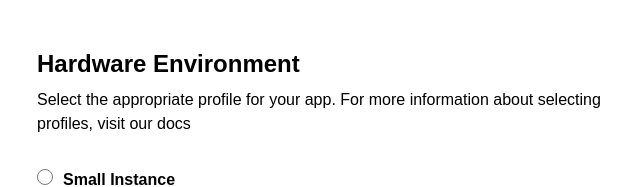
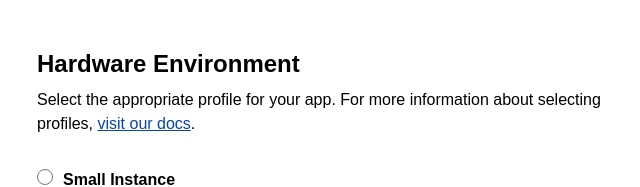
Before and after one commit to nebari-dev/jhub-apps, a React (Vite) app in the folder ui/: page /server-types in a window 1280 px wide. Shown: the top 187 px of the page, without its empty margins (319-959 px from the left). Built offline with nearby package versions, Linux system fonts and the light colour scheme.

Commit message:
ui-spawner-profile-268 # added a link to nebari docs, added simple link styles

```diff
--- a/ui/src/index.css
+++ b/ui/src/index.css
@@ -10,7 +10,31 @@ h1 {
   margin-bottom: 1rem;
 }
 
+/* Basic link style */
+a {
+  color: #0645ad; /* A shade of blue for the link */
+  text-decoration: none; /* Removes underline from links */
+  transition: color 0.3s ease-in-out; /* Smooth color transition */
+  text-decoration: underline;
+}
+
+/* Hover state */
+a:hover {
+  color: #0a58ca; /* A darker shade of blue for hover state */
+}
+
+/* Active state */
+a:active {
+  color: #03396c; /* An even darker shade for active/clicked state */
+}
+
+/* Visited state */
+a:visited {
+  color: #4b2e83; /* A purple color for visited links */
+}
+
 /* Utility classes */
+
 .mb-0 {
   margin-bottom: 0;
 }
--- a/ui/src/pages/server-types/server-types.tsx
+++ b/ui/src/pages/server-types/server-types.tsx
@@ -73,7 +73,17 @@ export const ServerTypes = (): React.ReactElement => {
             <h1 className="mb-0">Hardware Environment</h1>
             <p>
               Select the appropriate profile for your app. For more information
-              about selecting profiles, visit our docs
+              about selecting profiles,{' '}
+              <span>
+                <a
+                  href="https://www.nebari.dev/docs/welcome"
+                  target="_blank"
+                  rel="noopener noreferrer"
+                >
+                  visit our docs
+                </a>
+              </span>
+              .
             </p>
             <div className="container my-2">
               {serverTypes.map((type) => (
```
